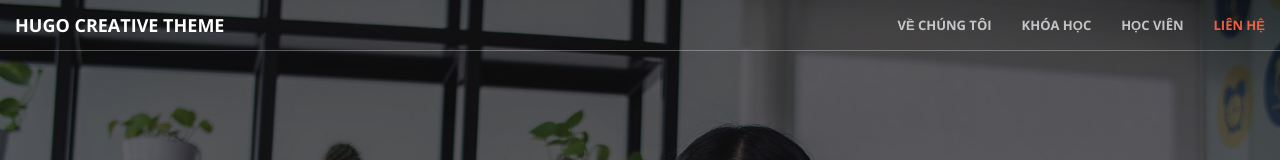
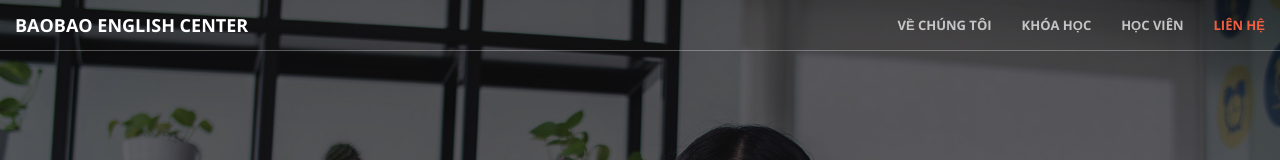
Before and after one commit to baobaoenglish/IeltsCapToc, a plain HTML site: page index.html in a window 1280 px wide. Shown: the top 160 px of the page. Drawn offline with nearby package versions, Linux system fonts and the light colour scheme.

Commit message:
third commit

```diff
--- a/index.html
+++ b/index.html
@@ -45,7 +45,7 @@
                 <span class="icon-bar"></span>
             </button>
 
-                <a class="navbar-brand page-scroll" href="#page-top">Hugo Creative Theme</a>
+                <a class="navbar-brand page-scroll" href="#page-top">BaoBao English Center</a>
 
         </div>
         <!-- Collect the nav links, forms, and other content for toggling -->
```
